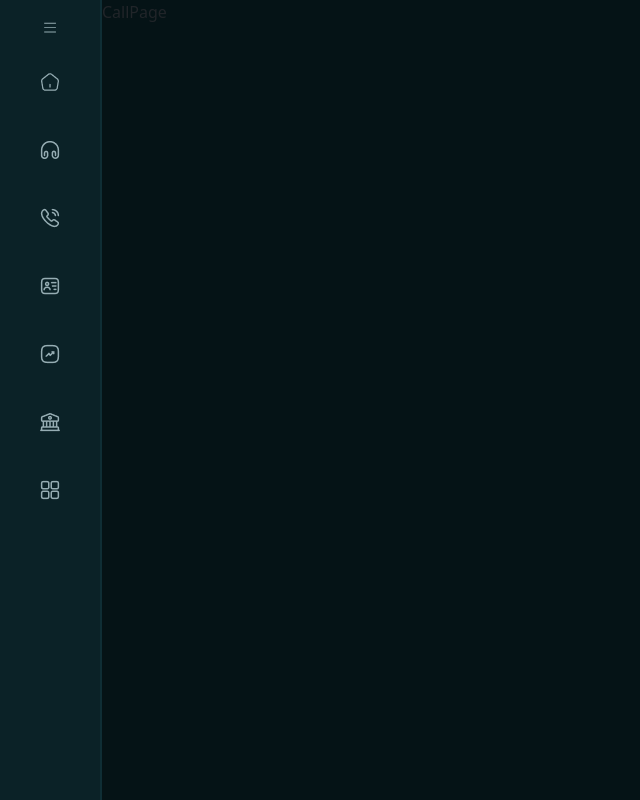
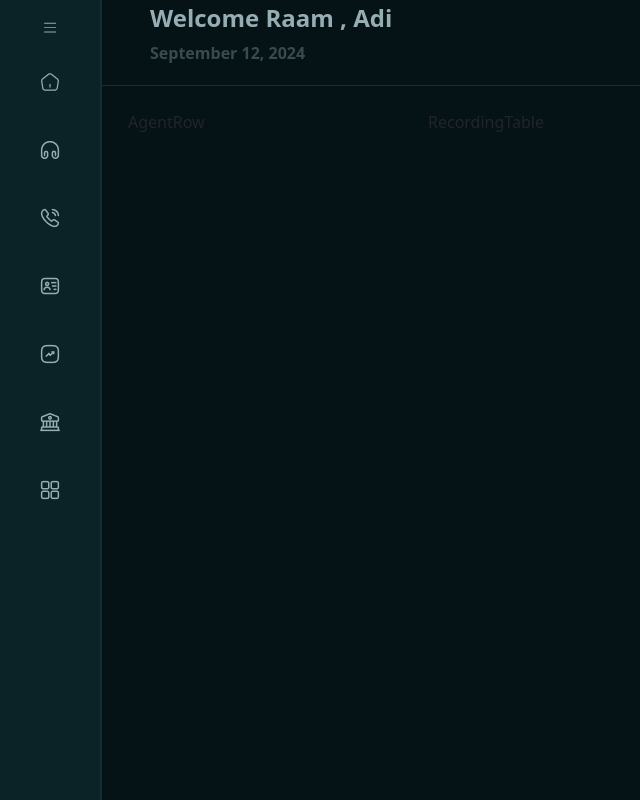
Before and after one commit to jodosjodos/agentCall, a React (Vite) app: page /call in a window 1280 px wide. Shown: the whole page, without its empty margins (0-640 px from the left). Built offline with nearby package versions, Linux system fonts and the light colour scheme.

Commit message:
initializing call page'

```diff
--- /dev/null
+++ b/src/component/call/AgentRow.tsx
@@ -0,0 +1,16 @@
+import React from "react";
+import styled from "styled-components";
+const AgentRowContainer = styled.div`
+  max-width: 356px;
+  min-width: 300px;
+  padding: 24px 26px;
+  @media (max-width: 600px) {
+    width: 100%;
+    max-width: 100%;
+  }
+`;
+function AgentRow() {
+  return <AgentRowContainer>AgentRow</AgentRowContainer>;
+}
+
+export default AgentRow;
--- /dev/null
+++ b/src/component/call/RecordingTable.tsx
@@ -0,0 +1,11 @@
+import React from "react";
+import styled from "styled-components";
+const RecordingTableContainer = styled.div`
+  flex-grow: 1;
+  padding: 24px 26px;
+`;
+function RecordingTable() {
+  return <RecordingTableContainer>RecordingTable</RecordingTableContainer>;
+}
+
+export default RecordingTable;
--- a/src/pages/CallPage.tsx
+++ b/src/pages/CallPage.tsx
@@ -1,6 +1,40 @@
+import { Col, Row } from "react-bootstrap";
+import styled from "styled-components";
+import AgentRow from "../component/call/AgentRow";
+import RecordingTable from "../component/call/RecordingTable";
 
-export  function CallPage() {
+const CallPageContainer = styled.div`
+  display: flex;
+  justify-content: space-between;
+`;
+const H1Styled = styled.h4`
+  color: #96adb3;
+  font-weight: bold;
+`;
+const DivStyled = styled(Row)`
+  border-bottom: 1px solid #0f2e35;
+  display: flex;
+  flex-direction: column;
+  @media (max-width: 993px) {
+    padding-top: 40px !important;
+  }
+`;
+const PModified = styled.p`
+  color: #384b4f;
+  font-weight: bold;
+`;
+
+export function CallPage() {
   return (
-    <div>CallPage</div>
-  )
+    <Col>
+      <DivStyled className="px-5 py-1">
+        <H1Styled>Welcome Raam , Adi</H1Styled>
+        <PModified>September 12, 2024</PModified>
+      </DivStyled>
+      <CallPageContainer>
+        <AgentRow></AgentRow>
+        <RecordingTable></RecordingTable>
+      </CallPageContainer>
+    </Col>
+  );
 }
```
